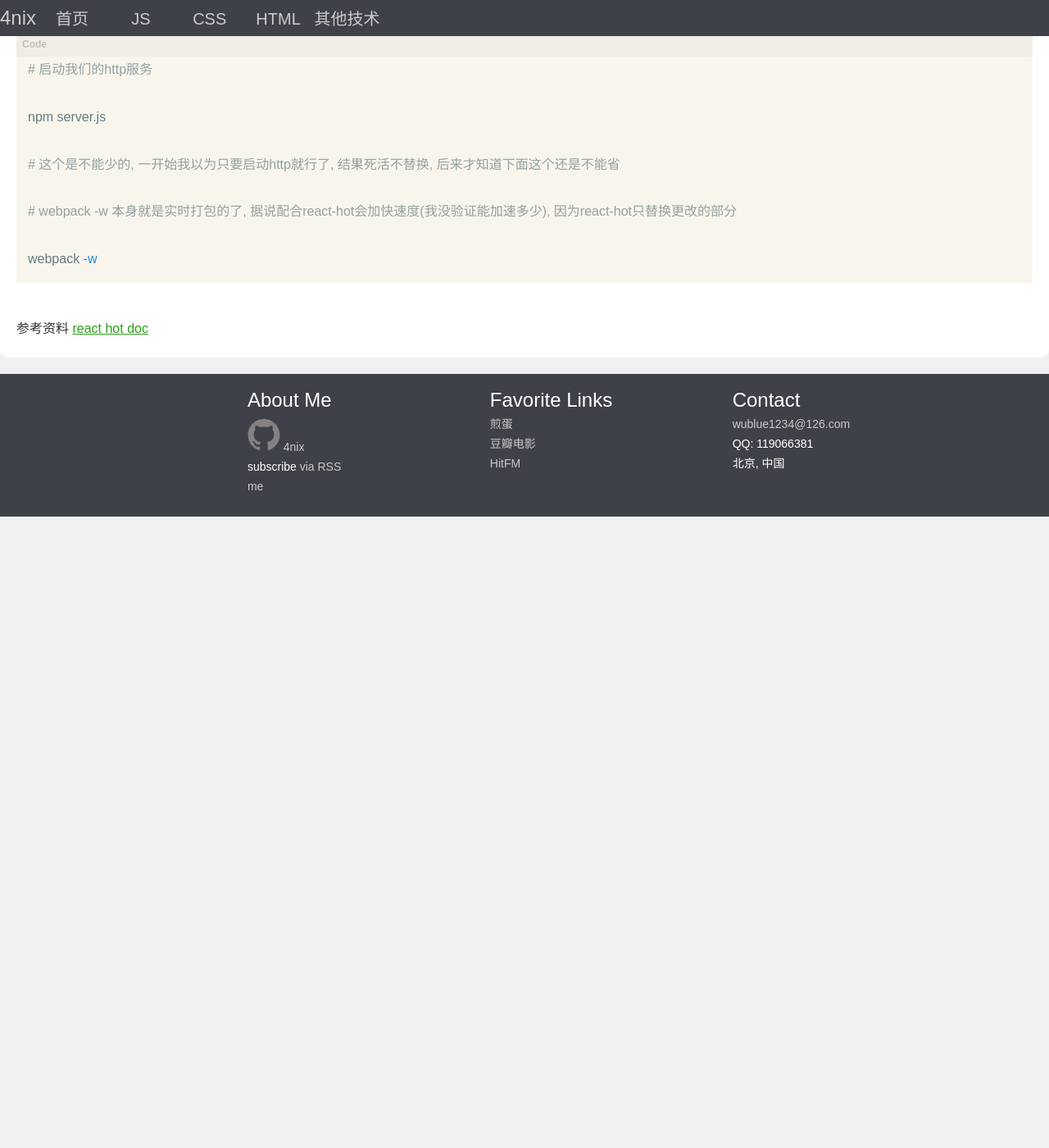
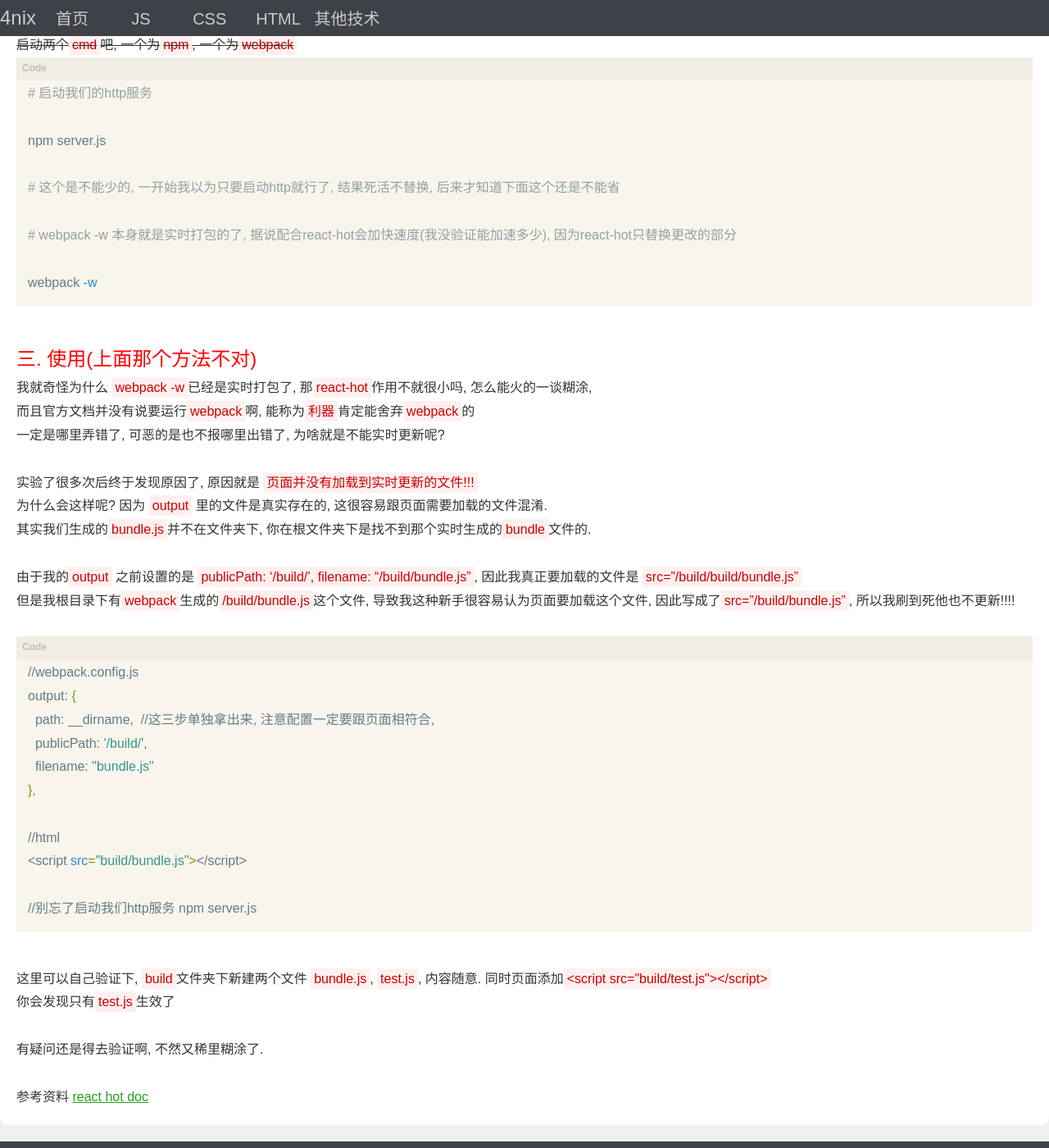
Before and after one commit to 4nix/blog, a Jekyll site: the page built from _posts/js/2016/2016-04-26-react-hot.markdown, in a window 1280 px wide and 1400 px high, scrolled down 2009 px. Shown: the whole window at 82% size. Built offline with Jekyll 4.4.1, drawn with Linux system fonts in a browser that asks for light colours; comment, search, counter and statistics services are not loaded; before the commit the page ends 2639 px from its top, so only the background shows below that; some of the changed text lies outside the part shown.

Commit message:
change post

```diff
--- a/_layouts/blog/default.html
+++ b/_layouts/blog/default.html
@@ -13,7 +13,7 @@
 
     {% include blog/footer.html %}
 
-	<!--<script color="44,44,44" opacity='0.5' zIndex="-1" count="44" src="{{ "/javascripts/plugin/nest.js" | prepend: site.baseurl }}"></script>-->
+	<script color="44,44,44" opacity='0.5' zIndex="-1" count="44" src="{{ "/javascripts/plugin/nest.js" | prepend: site.baseurl }}"></script>
   </body>
 
 </html>
--- a/_posts/js/2016/2016-04-26-react-hot.markdown
+++ b/_posts/js/2016/2016-04-26-react-hot.markdown
@@ -53,8 +53,8 @@ module.exports = {
   ],
   output: {
     path: __dirname,  //这里要特别注意要加上绝对路径, 否则server.js会启动不起来, 会报"invalid path"的错误
-    publicPath: '/build',
-    filename: "/build/bundle.js"
+    publicPath: '/build/',
+    filename: "bundle.js" //这里我之前写的是 /build/bundle.js, 这会引发一些混淆视听的问题
   },
   module: {
     loaders: [
@@ -70,8 +70,8 @@ module.exports = {
 
 <br>
 
-## 三. 使用
-启动两个**cmd**吧, 一个为**npm**, 一个为**webpack**
+## <del>三. 使用</del>
+<del>启动两个**cmd**吧, 一个为**npm**, 一个为**webpack** </del>
 {% highlight bash hl_lines="2 6" %}
 # 启动我们的http服务
 npm server.js
@@ -83,5 +83,59 @@ webpack -w
 
 <br>
 
+### 三. 使用(上面那个方法不对)
+我就奇怪为什么 **webpack -w**已经是实时打包了, 那**react-hot**作用不就很小吗, 怎么能火的一谈糊涂,
+
+而且官方文档并没有说要运行**webpack**啊, 能称为**利器**肯定能舍弃**webpack**的
+
+一定是哪里弄错了, 可恶的是也不报哪里出错了, 为啥就是不能实时更新呢?
+
+<br>
+
+实验了很多次后终于发现原因了, 原因就是 **页面并没有加载到实时更新的文件!!!**
+
+为什么会这样呢? 因为 **output** 里的文件是真实存在的, 这很容易跟页面需要加载的文件混淆.
+
+其实我们生成的**bundle.js**并不在文件夹下, 你在根文件夹下是找不到那个实时生成的**bundle**文件的.
+
+<br>
+
+由于我的**output** 之前设置的是 **publicPath: '/build/', filename: "/build/bundle.js"**,
+因此我真正要加载的文件是 **src="/build/build/bundle.js"**
+
+但是我根目录下有**webpack**生成的**/build/bundle.js**这个文件, 导致我这种新手很容易认为页面要加载这个文件, 因此写成了**src="/build/bundle.js"**, 所以我刷到死他也不更新!!!!
+
+<br>
+
+{% highlight bash hl_lines="5 3 4 9" %}
+//webpack.config.js
+output: {
+  path: __dirname,  //这三步单独拿出来, 注意配置一定要跟页面相符合,
+  publicPath: '/build/',
+  filename: "bundle.js"
+},
+
+//html
+<script src="build/bundle.js"></script>
+
+//别忘了启动我们http服务 npm server.js
+
+{% endhighlight %}
+
+
+<br>
+
+这里可以自己验证下, **build**文件夹下新建两个文件 **bundle.js**, **test.js**, 内容随意.
+同时页面添加**`<script src="build/test.js"></script>`**
+
+你会发现只有**test.js**生效了
+
+<br>
+
+有疑问还是得去验证啊, 不然又稀里糊涂了.
+
+<br>
+
+
 参考资料
 [react hot doc](http://gaearon.github.io/react-hot-loader/getstarted/)
```
